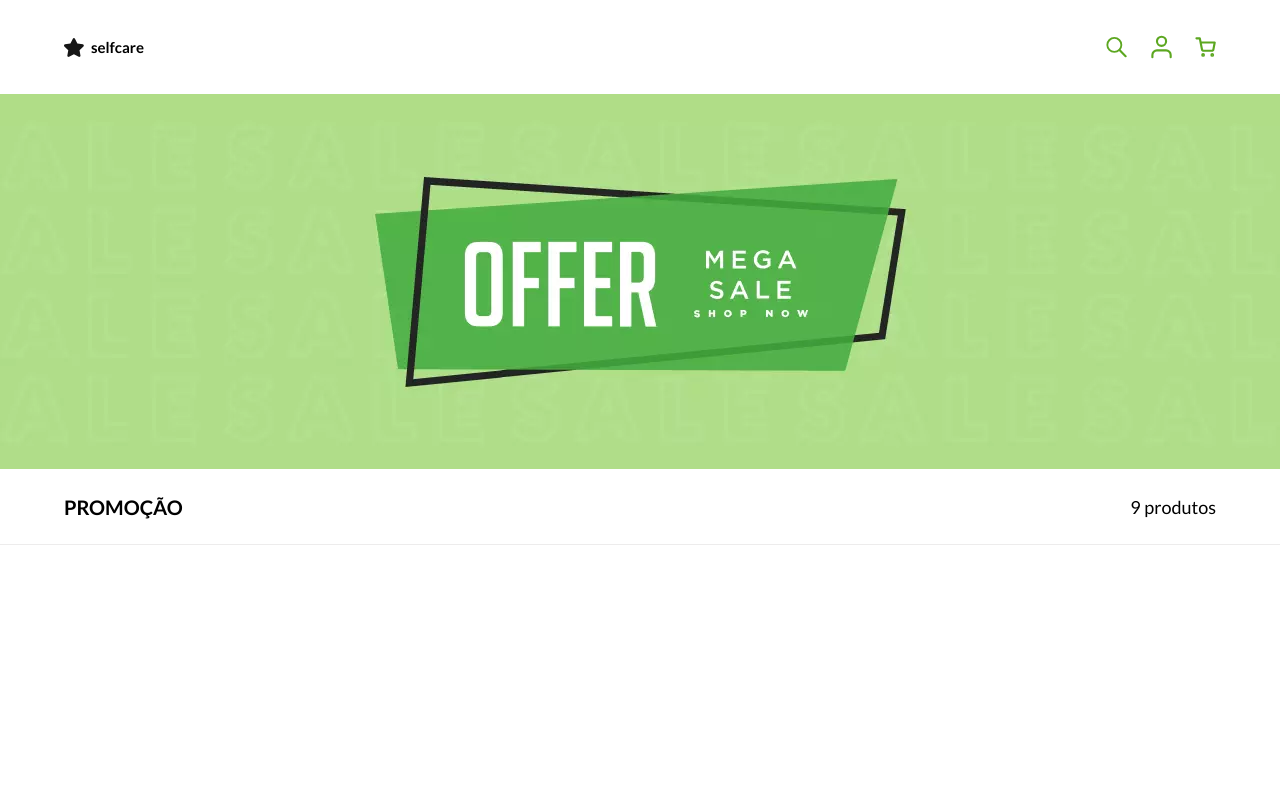
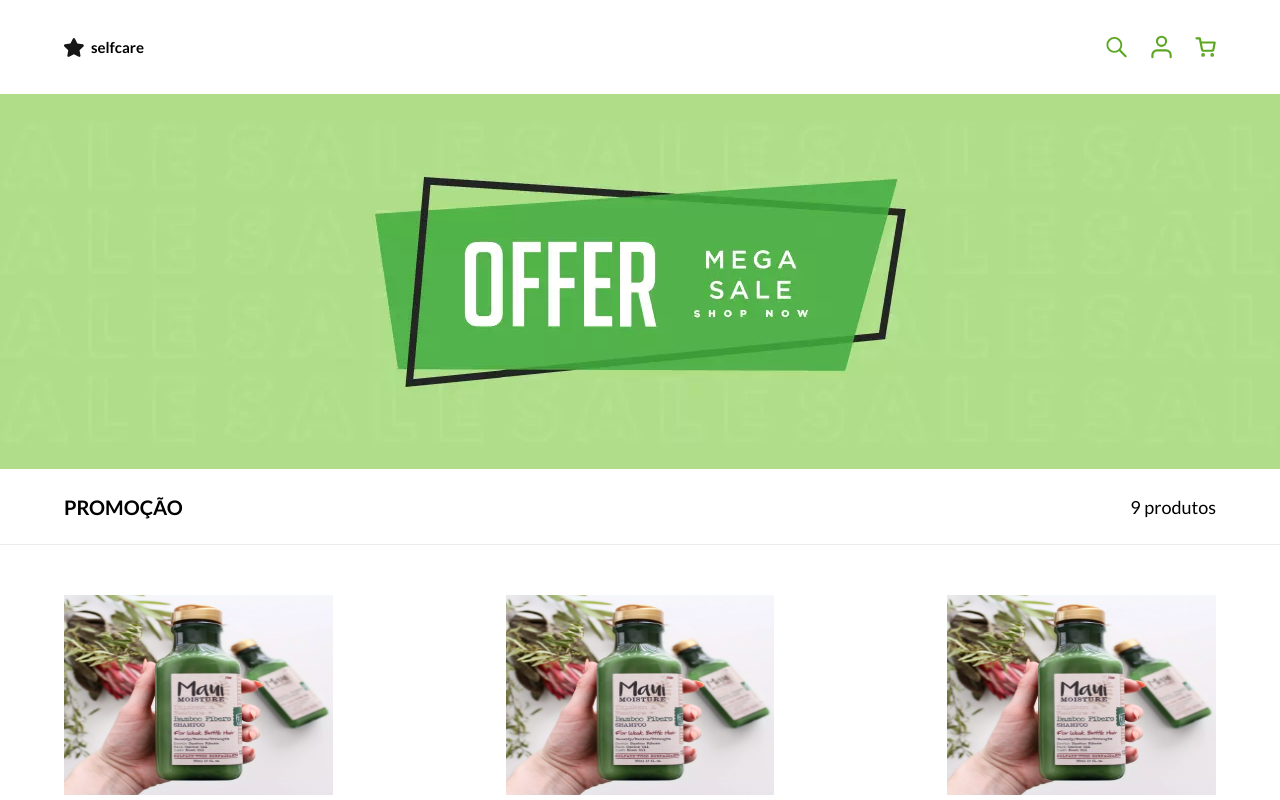
Before and after one commit to sealove20/selfcare, a Next.js app: page / in a window 1280 px wide. Shown: the top 800 px of the page. Built offline with nearby package versions, Linux system fonts and the light colour scheme.

Commit message:
feat: compose Shop component

```diff
--- a/src/components/Shop/index.tsx
+++ b/src/components/Shop/index.tsx
@@ -1,7 +1,11 @@
 import { ShopHeader } from "./ShopHeader"
+import { ShopList } from "./ShopList"
 
 export const Shop = () => {
   return (
-    <ShopHeader />
+    <>
+      <ShopHeader />
+      <ShopList />
+    </>
   )
 }
```
